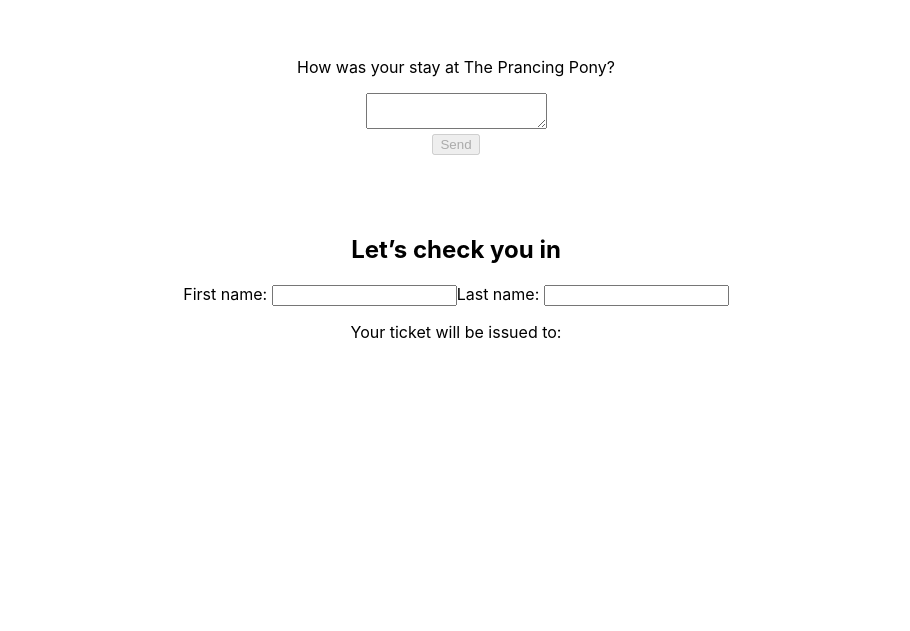
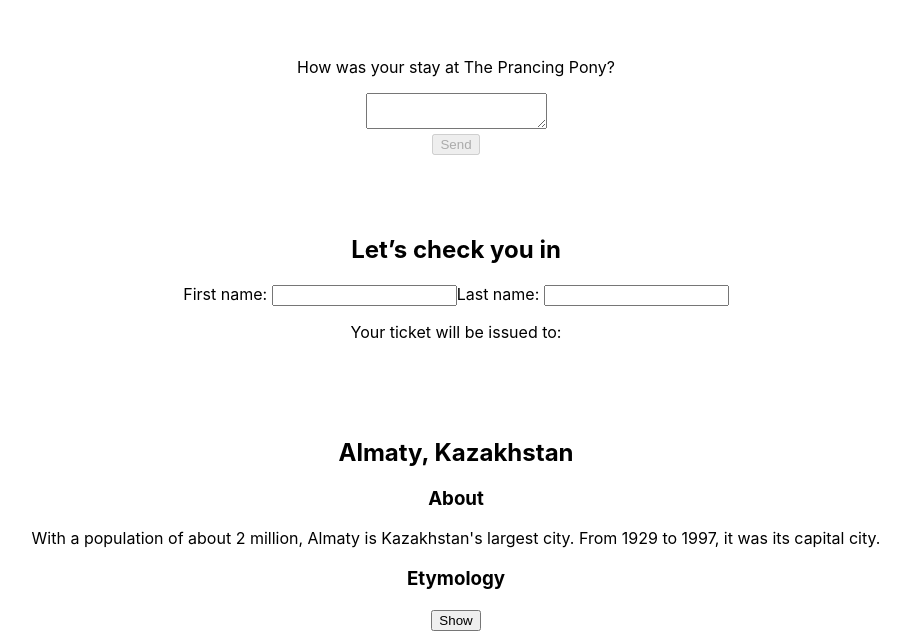
Before and after one commit to CindyBSydney/react-practice, a React (Create React App) app: page / in a window 1280 px wide. Shown: the part 1874-2505 px from the top of the page, without its empty margins (184-1094 px from the left). Before the commit the page ends 2232 px from the top, so only its background shows below. Built offline with nearby package versions, Linux system fonts and the light colour scheme.

Commit message:
feat: sharing state between components

```diff
--- a/src/App.tsx
+++ b/src/App.tsx
@@ -7,6 +7,7 @@
 import MovingDot from './components/MovingDot';
 import FeedbackForm from './components/FeedbackForm';
 import Form2 from './components/Form2';
+import Accordion from './components/Accordion';
 
 
 const user = {
@@ -71,6 +72,10 @@
     <br />
     <Form2 />
 
+    <br />
+    <br />
+    <br />
+    <Accordion />
 
     </div>
   );
--- /dev/null
+++ b/src/components/Accordion.tsx
@@ -0,0 +1,46 @@
+import { useState } from 'react';
+
+type  PanelProps ={
+    title: string;
+    children: React.ReactNode; //accepts any React node as children where React node is a valid JSX expression
+    isActive: boolean;
+    onShow: () => void;
+  }
+
+export default function Accordion() {
+  const [activeIndex, setActiveIndex] = useState(0);
+  return (
+    <>
+      <h2>Almaty, Kazakhstan</h2>
+      <Panel
+        title="About"
+        isActive={activeIndex === 0}
+        onShow={() => setActiveIndex(0)}
+      >
+        With a population of about 2 million, Almaty is Kazakhstan's largest city. From 1929 to 1997, it was its capital city.
+      </Panel>
+      <Panel
+        title="Etymology"
+        isActive={activeIndex === 1}
+        onShow={() => setActiveIndex(1)}
+      >
+        The name comes from <span lang="kk-KZ">алма</span>, the Kazakh word for "apple" and is often translated as "full of apples". In fact, the region surrounding Almaty is thought to be the ancestral home of the apple, and the wild <i lang="la">Malus sieversii</i> is considered a likely candidate for the ancestor of the modern domestic apple.
+      </Panel>
+    </>
+  );
+}
+
+function Panel ({ title, children, isActive, onShow }: PanelProps) {
+    return (
+        <section className="panel">
+            <h3>{title}</h3>
+            {isActive ? (
+                <p>{children}</p>
+            ) : (
+                <button onClick={onShow}>
+                    Show
+                </button>
+            )}
+        </section>
+    );
+}
```
